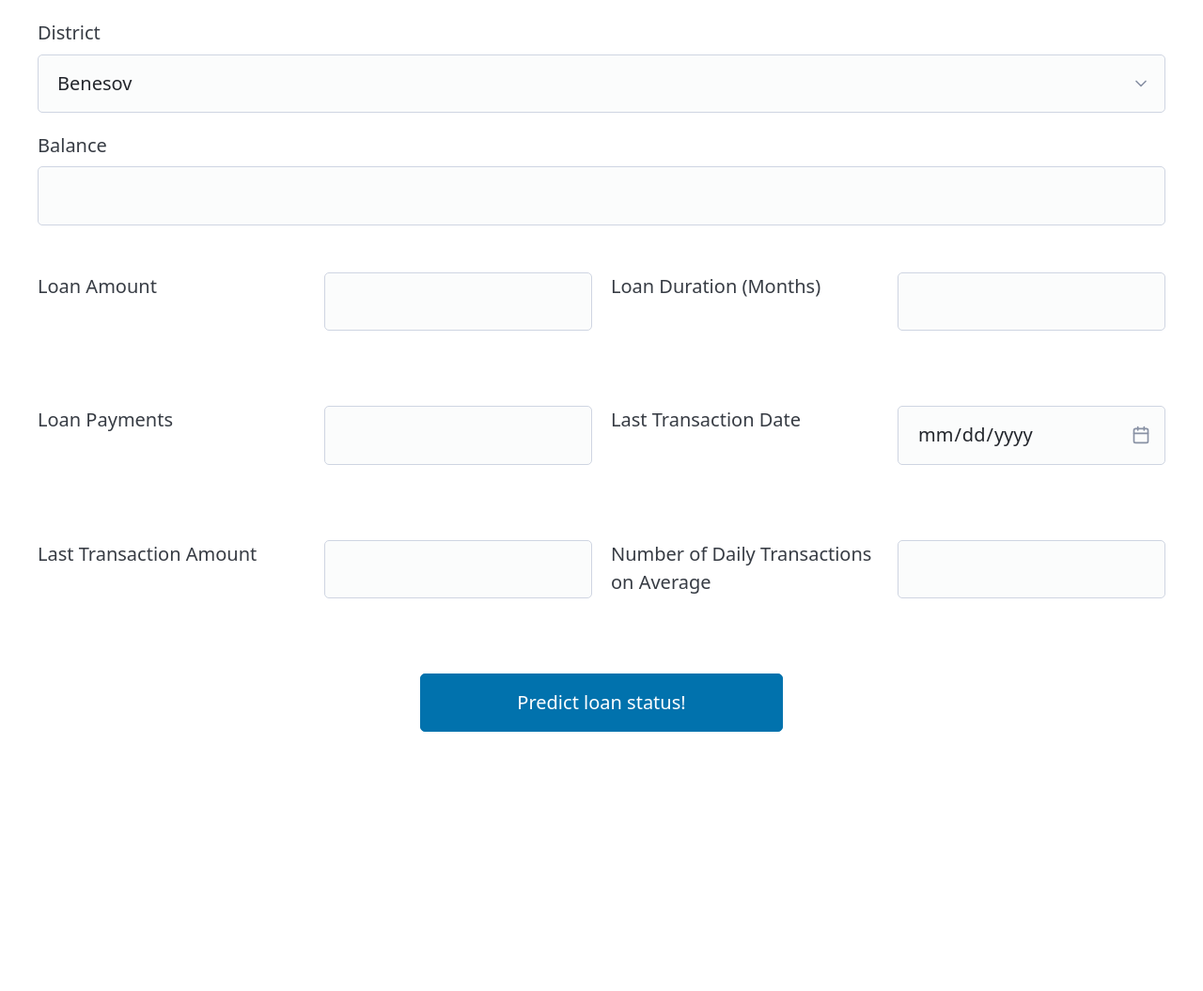
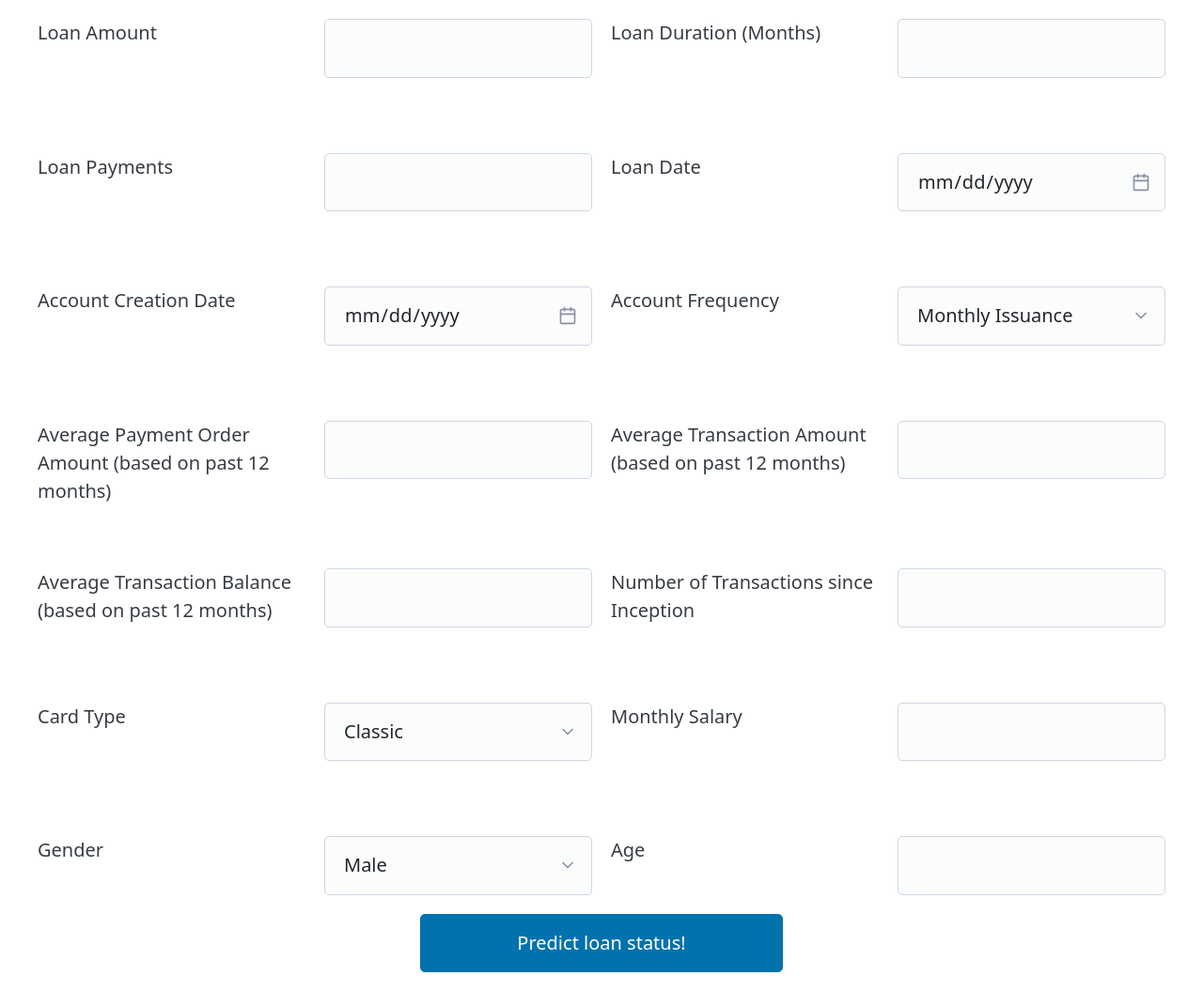
Before and after one commit to cyshen11/loan-prediction-app-aws, a Flask app: page / in a window 1280 px wide. Shown: the part 145-1200 px from the top of the page at 94% size. Before the commit the page ends 924 px from the top, so only its background shows below. Run offline with Flask 3, Linux system fonts and the light colour scheme; style sheets or scripts are compiled from the project's sources.

Commit message:
developed the prediction model

```diff
--- a/app/flask/app.py
+++ b/app/flask/app.py
@@ -7,40 +7,48 @@ import pandas as pd
 import random
 
 app = Flask(__name__)
-app.config['SECRET_KEY'] = str(random.random())
+app.config["SECRET_KEY"] = str(random.random())
+
 
 class LoanForm(FlaskForm):
-    district_names = ['Rokycany', 'Louny', 'Strakonice', 'Pribram', 'Hl.m. Praha',
-  'Brno - mesto', 'Melnik', 'Prachatice', 'Havlickuv Brod', 'Tachov',
-  'Bruntal', 'Zlin', 'Vyskov', 'Kromeriz', 'Pelhrimov',
-  'Usti nad Labem', 'Praha - vychod', 'Usti nad Orlici',
-  'Litomerice', 'Kutna Hora', 'Frydek - Mistek', 'Cheb', 'Opava',
-  'Cesky Krumlov', 'Olomouc', 'Zdar nad Sazavou', 'Ceske Budejovice',
-  'Prerov', 'Jicin', 'Semily', 'Benesov', 'Rakovnik', 'Pisek',
-  'Brno - venkov', 'Jihlava', 'Tabor', 'Karvina', 'Chrudim',
-  'Chomutov', 'Teplice', 'Domazlice', 'Karlovy Vary', 'Kolin',
-  'Plzen - jih', 'Kladno', 'Sumperk', 'Nachod', 'Liberec',
-  'Ostrava - mesto', 'Vsetin', 'Prostejov', 'Svitavy',
-  'Jindrichuv Hradec', 'Blansko', 'Pardubice', 'Hradec Kralove',
-  'Most', 'Praha - zapad', 'Trebic', 'Nymburk', 'Decin',
-  'Plzen - sever', 'Uherske Hradiste', 'Beroun',
-  'Rychnov nad Kneznou', 'Plzen - mesto', 'Novy Jicin', 'Trutnov',
-  'Breclav', 'Jesenik', 'Mlada Boleslav', 'Hodonin', 'Ceska Lipa',
-  'Znojmo', 'Sokolov', 'Klatovy']
-    district_names.sort()
+    loan_duration = IntegerField("Loan Duration (Months)", [InputRequired()])
+    loan_amount = IntegerField("Loan Amount", [InputRequired()])
+    loan_payments = IntegerField("Loan Payments", [InputRequired()])
+    account_creation_date = DateField("Account Creation Date", [InputRequired()])
+    loan_date = DateField("Loan Date", [InputRequired()])
+    account_frequency = SelectField(
+        "Account Frequency",
+        choices=[
+            ("POPLATEK MESICNE", "Monthly Issuance"),
+            ("POPLATEK TYDNE", "Weekly Issuance"),
+            ("POPLATEK PO OBRATU", "Issuance After Transaction"),
+        ],
+    )
+    avg_order_amount = IntegerField(
+        "Average Payment Order Amount (based on past 12 months)", [InputRequired()]
+    )
+    avg_trans_amount = IntegerField(
+        "Average Transaction Amount (based on past 12 months)", [InputRequired()]
+    )
+    avg_trans_balance = IntegerField(
+        "Average Transaction Balance (based on past 12 months)", [InputRequired()]
+    )
+    n_trans = IntegerField(
+        "Number of Transactions since Inception", [InputRequired()]
+    )
+    card_type = SelectField(
+        "Card Type",
+        choices=[
+            ("classic", "Classic"),
+            ("gold", "Gold"),
+            ("junior", "Junior"),
+            (None, "Nil"),
+        ],
+    )
+    avg_salary = IntegerField("Monthly Salary", [InputRequired()])
+    gender = SelectField("Gender", choices=[("M", "Male"), ("F", "Female")])
+    age = IntegerField("Age", [InputRequired()])
 
-    district = SelectField(
-        'District',
-        validators = [InputRequired()],
-        choices=district_names
-    )
-    balance = IntegerField('Balance', [InputRequired()])
-    loan_amount = IntegerField('Loan Amount', [InputRequired()])
-    loan_duration = IntegerField('Loan Duration (Months)', [InputRequired()])
-    loan_payments = IntegerField('Loan Payments', [InputRequired()])
-    last_transaction_date = DateField('Last Transaction Date', [InputRequired()])
-    last_transaction_amount = IntegerField('Last Transaction Amount', [InputRequired()])
-    daily_transactions = IntegerField('Number of Daily Transactions on Average', [InputRequired()])
 
 @app.route("/", methods=["POST", "GET"])
 def loan_prediction_app():
@@ -49,37 +57,50 @@ def loan_prediction_app():
     form = LoanForm()
     if form.validate_on_submit():
         data = get_form_data(request)
-        loan_status=predict_loan_status(data)
-        show_modal=True
+        loan_status = predict_loan_status(data)
+        show_modal = True
         return render_template(
-            'index.html',
-            form=form,
-            loan_status=loan_status,
-            show_modal=show_modal
+            "index.html", form=form, loan_status=loan_status, show_modal=show_modal
         )
 
     return render_template(
-        'index.html',
-        form=form,
-        loan_status=loan_status,
-        show_modal=show_modal
+        "index.html", form=form, loan_status=loan_status, show_modal=show_modal
     )
 
+
 def get_form_data(request):
-    return pd.DataFrame(data={
-        'district_name': [request.form.get('district')],
-        'trans_date_latest': [request.form.get('last_transaction_date')],
-        'loan_duration': [request.form.get('loan_duration')],
-        'loan_payments': [request.form.get('loan_payments')],
-        'loan_amount': [request.form.get('loan_amount')],
-        'trans_balance_latest': [request.form.get('balance')],
-        'median_daily_trans_count_p3m': [request.form.get('daily_transactions')],
-        'trans_amount_latest': [request.form.get('last_transaction_amount')]
-    })
+    data = {}
+    fields = [
+        'loan_duration',
+        'loan_amount',
+        'loan_payments',
+        'account_frequency',
+        'avg_order_amount',
+        'avg_trans_amount',
+        'avg_trans_balance',
+        'n_trans',
+        'card_type',
+        'avg_salary',
+        'gender',
+        'age',
+        'loan_date',
+        'account_creation_date'
+    ]
+    for f in fields:
+        data[f] = [request.form.get(f)]
+    df = pd.DataFrame(data=data)
+    df["days_between"] = pd.to_datetime(df["loan_date"]) - pd.to_datetime(
+        df["account_creation_date"]
+    )
+    df.drop(["account_creation_date", "loan_date"], axis=1, inplace=True)
+    print(df)
+    return df
+
 
 def predict_loan_status(data):
-    predictor = TabularPredictor.load('./static/model/final')
+    predictor = TabularPredictor.load("./static/model/final")
     prediction = predictor.predict(data).iloc[0]
+    print(prediction)
 
     if prediction == "A":
         return "Loan will be paid off!"
--- a/app/flask/templates/index.html
+++ b/app/flask/templates/index.html
@@ -3,10 +3,6 @@
 {% block content %}
 <form method="post" id="loan-form">
   {{ form.csrf_token }}
-  {{ form.district.label }}{{ form.district() }}
-  {{ form.balance.label }}{{ form.balance() }}
-  <br>
-  <br>
   <div class="grid">
     {{ form.loan_amount.label }}{{ form.loan_amount() }}
     {{ form.loan_duration.label }}{{ form.loan_duration() }}
@@ -15,17 +11,38 @@
   <br>
   <div class="grid">
     {{ form.loan_payments.label }}{{ form.loan_payments() }}
-    {{ form.last_transaction_date.label }}{{ form.last_transaction_date() }}
+    {{ form.loan_date.label }}{{ form.loan_date() }}
   </div>
   <br>
   <br>
   <div class="grid">
-
-    {{ form.last_transaction_amount.label }}{{ form.last_transaction_amount() }}
-    {{ form.daily_transactions.label }}{{ form.daily_transactions() }}
+    {{ form.account_creation_date.label }}{{ form.account_creation_date() }}
+    {{ form.account_frequency.label }}{{ form.account_frequency() }}
   </div>
   <br>
   <br>
+  <div class="grid">
+    {{ form.avg_order_amount.label }}{{ form.avg_order_amount() }}
+    {{ form.avg_trans_amount.label }}{{ form.avg_trans_amount() }}
+  </div>
+  <br>
+  <br>
+  <div class="grid">
+    {{ form.avg_trans_balance.label }}{{ form.avg_trans_balance() }}
+    {{ form.n_trans.label }}{{ form.n_trans() }}
+  </div>
+  <br>
+  <br>
+  <div class="grid">
+    {{ form.card_type.label }}{{ form.card_type() }}
+    {{ form.avg_salary.label }}{{ form.avg_salary() }}
+  </div>
+  <br>
+  <br>
+  <div class="grid">
+    {{ form.gender.label }}{{ form.gender() }}
+    {{ form.age.label }}{{ form.age() }}
+  </div>
   <div class="grid">
     <div></div>
     <button data-target="modal">Predict loan status!</button>
```
Also changed, not shown: 13 other files.
